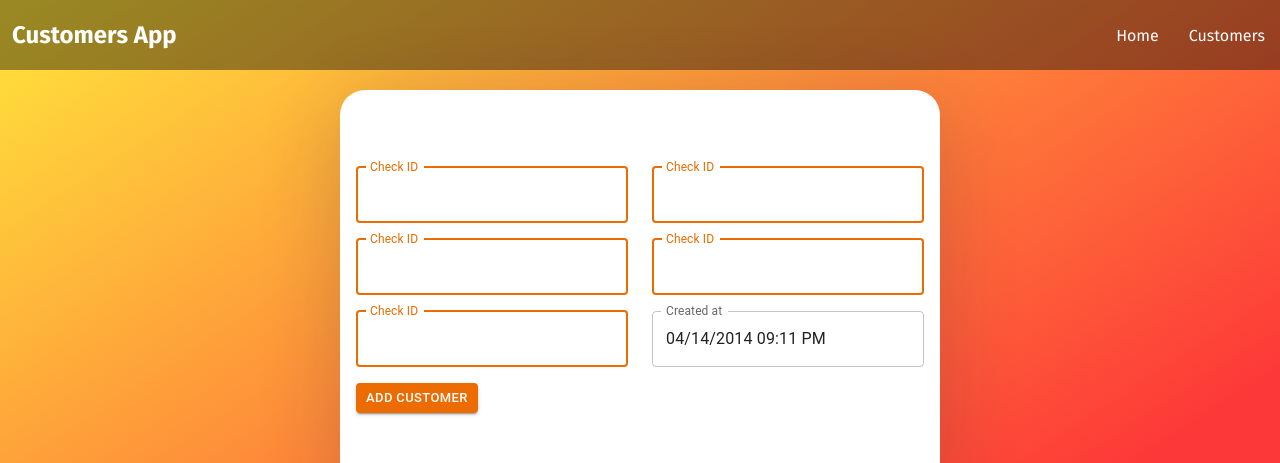
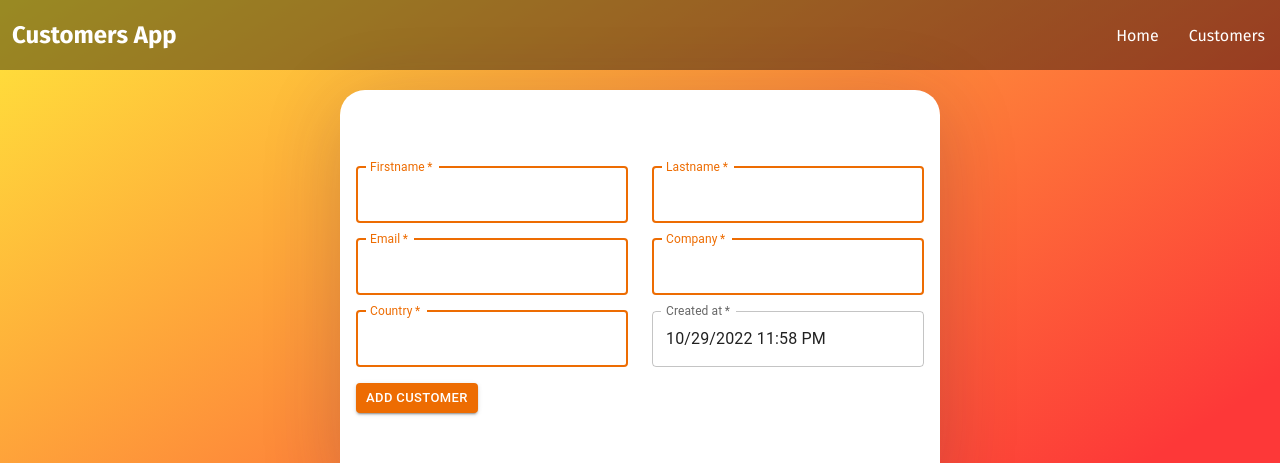
Before and after one commit to dio19/better-client, a React app: page /add-customer in a window 1280 px wide. Shown: the top 463 px of the page. Built offline with nearby package versions, Linux system fonts and the light colour scheme.

Commit message:
fix: form post was adjusted

```diff
--- a/package.json
+++ b/package.json
@@ -50,6 +50,8 @@
     "@mui/x-date-pickers": "^5.0.6",
     "classnames": "^2.3.2",
     "dayjs": "^1.11.6",
-    "react-router-dom": "^6.4.2"
+    "formik": "^2.2.9",
+    "react-router-dom": "^6.4.2",
+    "yup": "^0.32.11"
   }
 }
--- /dev/null
+++ b/src/components/CustomTextField/index.tsx
@@ -0,0 +1,28 @@
+import * as React from "react";
+import TextField from "@mui/material/TextField";
+import { ITextfield } from "../../types";
+
+const CustomTextField = ({
+  id,
+  value,
+  label,
+  onChange,
+  error,
+  helperText,
+}: ITextfield) => {
+  return (
+    <TextField
+      id={id}
+      value={value}
+      label={label}
+      onChange={onChange}
+      error={error}
+      helperText={helperText}
+      color="warning"
+      required
+      focused
+    />
+  );
+};
+
+export default CustomTextField;
--- a/src/components/FormPost/index.tsx
+++ b/src/components/FormPost/index.tsx
@@ -1,65 +1,140 @@
 import * as React from "react";
+import * as Yup from "yup";
+import { Formik } from "formik";
 import Grid from "@mui/material/Grid";
 import Box from "@mui/material/Box";
 import Button from "@mui/material/Button";
+import TextField from "@mui/material/TextField";
 import dayjs, { Dayjs } from "dayjs";
-import TextField from "@mui/material/TextField";
 import { LocalizationProvider } from "@mui/x-date-pickers/LocalizationProvider";
 import { AdapterDayjs } from "@mui/x-date-pickers/AdapterDayjs";
 import { DateTimePicker } from "@mui/x-date-pickers/DateTimePicker";
+import CustomTextField from "../CustomTextField";
 
 import "./index.scss";
 
-const Form = () => {
-  const [value, setValue] = React.useState<Dayjs | null>(
-    dayjs("2014-04-14T21:11:54")
-  );
+const FormPost = () => {
+  const INITIAL_FORM_STATE = {
+    first: "",
+    last: "",
+    email: "",
+    company: "",
+    country: "",
+  };
 
-  const handleChange = (newValue: Dayjs | null) => {
-    setValue(newValue);
+  const FORM_VALIDATION = Yup.object().shape({
+    first: Yup.string().required("Required"),
+    last: Yup.string().required("Required"),
+    email: Yup.string().email("Invalid email.").required("Required"),
+    company: Yup.string().required("Required"),
+    country: Yup.string(),
+  });
+
+  const [valueDate, setValueDate] = React.useState<Dayjs | null>(dayjs());
+
+  const handleChangeDate = (newValue: Dayjs | null) => {
+    setValueDate(newValue);
   };
 
   return (
     <div className="form-post">
       <Box sx={{ width: "100%" }}>
-        <Grid container rowSpacing={2} columnSpacing={{ xs: 1, sm: 2, md: 3 }}>
+        <Formik
+          initialValues={{
+            ...INITIAL_FORM_STATE,
+          }}
+          validationSchema={FORM_VALIDATION}
+          onSubmit={(values) => {
+            console.log({ ...values, created_at: dayjs(valueDate).toString() });
+          }}
+        >
+          {({ values, errors, touched, handleChange, handleSubmit }) => (
+            <form onSubmit={handleSubmit}>
+              <Grid
+                container
+                rowSpacing={2}
+                columnSpacing={{ xs: 1, sm: 2, md: 3 }}
+              >
                 <Grid item md={6}>
-            <TextField label="Check ID" color="warning" focused />
+                  <CustomTextField
+                    id="first"
+                    value={values.first}
+                    label="Firstname"
+                    onChange={handleChange}
+                    error={touched.first && Boolean(errors.first)}
+                    helperText={touched.first && errors.first}
+                  />
                 </Grid>
                 <Grid item md={6}>
-            <TextField label="Check ID" color="warning" focused />
+                  <CustomTextField
+                    id="last"
+                    value={values.last}
+                    label="Lastname"
+                    onChange={handleChange}
+                    error={touched.last && Boolean(errors.last)}
+                    helperText={touched.last && errors.last}
+                  />
                 </Grid>
                 <Grid item md={6}>
-            <TextField label="Check ID" color="warning" focused />
+                  <CustomTextField
+                    id="email"
+                    value={values.email}
+                    label="Email"
+                    onChange={handleChange}
+                    error={touched.email && Boolean(errors.email)}
+                    helperText={touched.email && errors.email}
+                  />
                 </Grid>
                 <Grid item md={6}>
-            <TextField label="Check ID" color="warning" focused />
+                  <CustomTextField
+                    id="company"
+                    value={values.company}
+                    label="Company"
+                    onChange={handleChange}
+                    error={touched.company && Boolean(errors.company)}
+                    helperText={touched.company && errors.company}
+                  />
                 </Grid>
                 <Grid item md={6}>
-            <TextField label="Check ID" color="warning" focused />
+                  <CustomTextField
+                    id="country"
+                    value={values.country}
+                    label="Country"
+                    onChange={handleChange}
+                    error={touched.country && Boolean(errors.country)}
+                    helperText={touched.country && errors.country}
+                  />
                 </Grid>
                 <Grid item md={6}>
                   <LocalizationProvider dateAdapter={AdapterDayjs}>
                     <DateTimePicker
                       label="Created at"
-                value={value}
-                onChange={handleChange}
+                      value={valueDate}
+                      onChange={handleChangeDate}
                       renderInput={(params) => (
-                  <TextField color="warning" {...params} />
+                        <TextField required {...params} />
                       )}
                     />
                   </LocalizationProvider>
                 </Grid>
               </Grid>
               <div className="form-post__button">
-          <Button variant="contained" color="warning" size="small">
+                <Button
+                  type="submit"
+                  variant="contained"
+                  color="warning"
+                  size="small"
+                >
                   Add Customer
                 </Button>
               </div>
+            </form>
+          )}
+        </Formik>
       </Box>
       {/* <div className="form-post__button">Add Customer</div> */}
     </div>
   );
 };
 
-export default Form;
+export default FormPost;
```
Also changed, not shown: src/types/index.ts (+12 -0 lines), 1 other file (tests, documents, lock files or other folders). Lines whose indentation alone changed are shown as unchanged.
